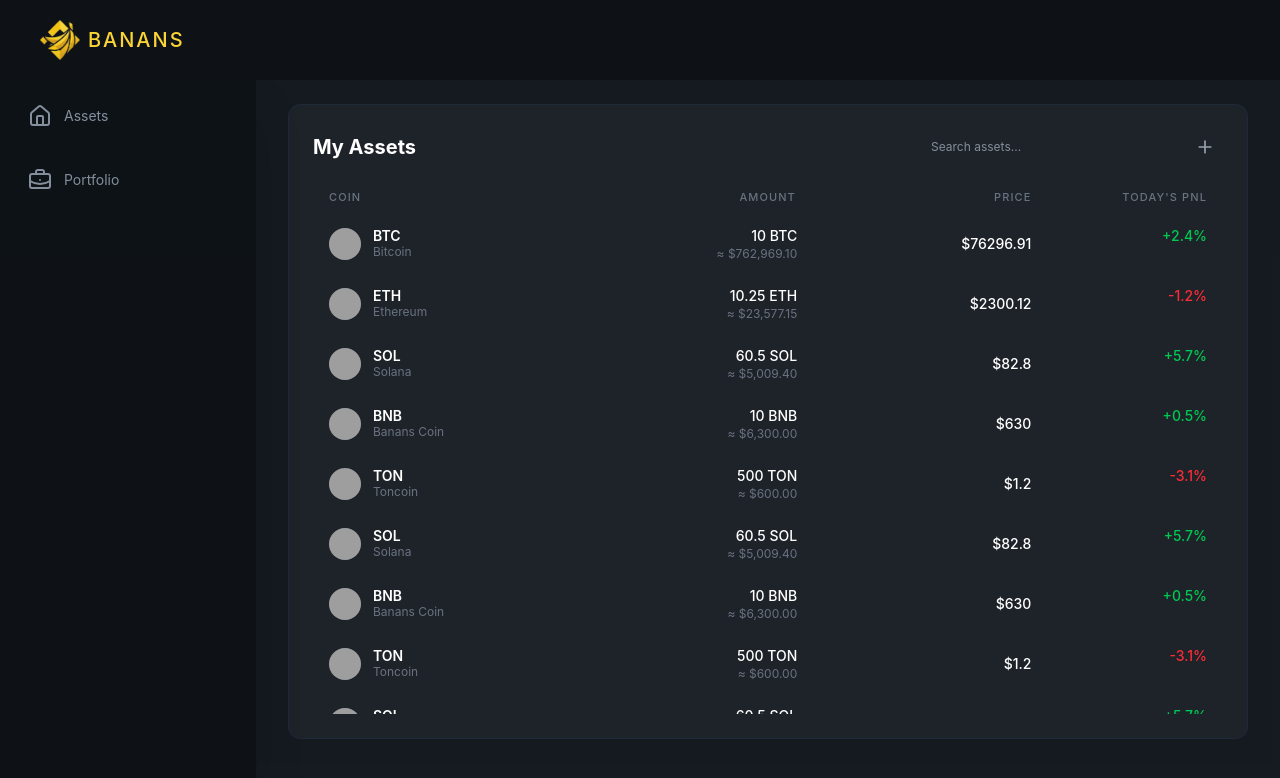
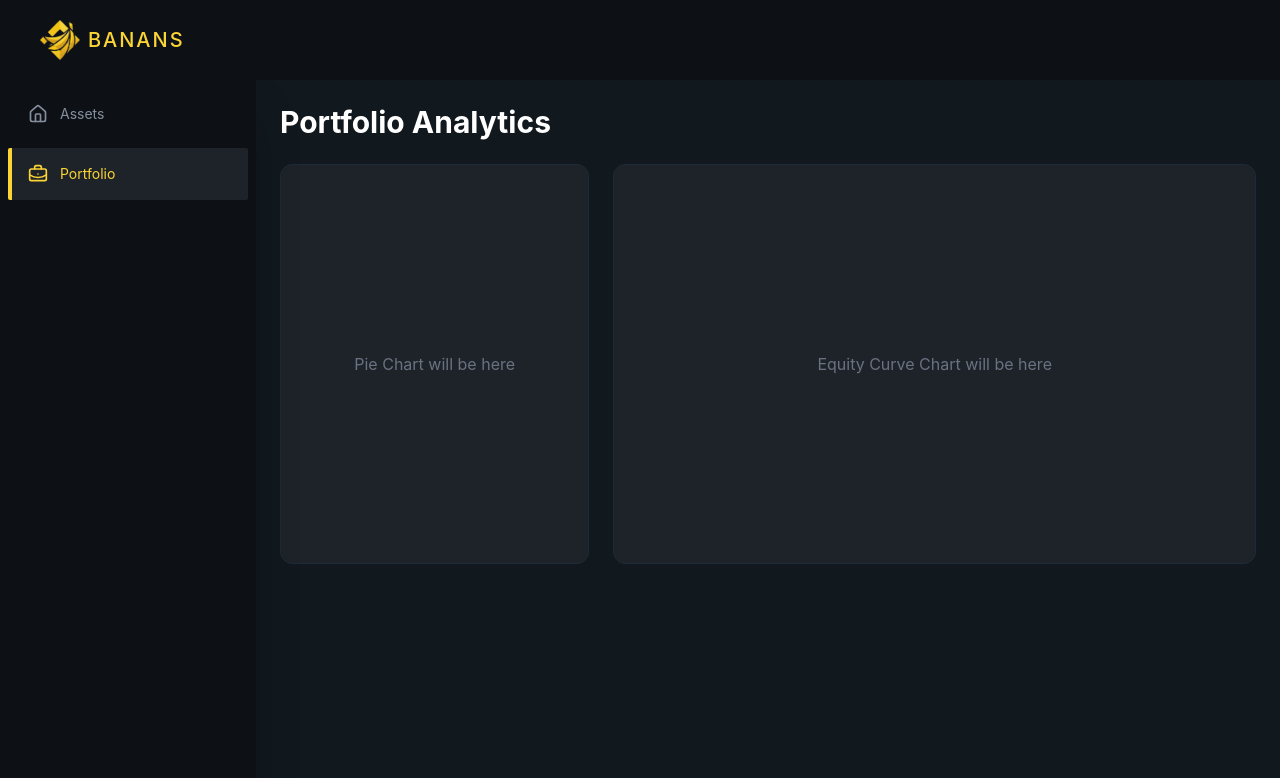
Before and after one commit to holydynamited/crypto-finances-dashboard, a React (Vite) app in the folder crypto-currency-tracker/: page /portfolio in a window 1280 px wide. Shown: the top 778 px of the page. Built offline with nearby package versions, Linux system fonts and the light colour scheme; grey boxes are pictures that could not be loaded.

Commit message:
feat: add react-router-dom and implement portfolio navigation unify layouts into MainLayout

```diff
--- a/crypto-currency-tracker/src/App.tsx
+++ b/crypto-currency-tracker/src/App.tsx
@@ -1,26 +1,26 @@
-import Layout from './layouts/Layout';
-import DashboardLayout from './layouts/DashboardLayout';
+import { BrowserRouter, Routes, Route } from 'react-router-dom';
+import MainLayout from './layouts/MainLayout';
 import AssetsList from './components/assets-list/AssetsList';
-import './App.css'
-
-function App() {
-
-
-  return (
-
-      <Layout>
+import Portfolio from './components/Portfolio';
 
 
 
-        <DashboardLayout>
+function App() {
+  return (
+    <BrowserRouter>
 
-        <AssetsList/>
+      < MainLayout>
+        <Routes>
 
-        </DashboardLayout>
+          <Route path="/assets" element={<AssetsList />} />
 
 
-      </Layout>
+          <Route path="/portfolio" element={<Portfolio />} />
+        </Routes>
+      </ MainLayout>
+
+    </BrowserRouter>
   );
 }
 
-export default App
+export default App;
--- /dev/null
+++ b/crypto-currency-tracker/src/components/Portfolio.tsx
@@ -0,0 +1,26 @@
+import React from 'react'
+
+const Portfolio = () => {
+  return (
+    <div className="py-6">
+      <h1 className="text-3xl font-bold text-white mb-6">Portfolio Analytics</h1>
+
+
+      <div className="grid grid-cols-1 lg:grid-cols-3 gap-6">
+
+
+        <div className="bg-[#1e2329] p-6 rounded-xl border border-gray-800 h-[400px] flex items-center justify-center">
+          <p className="text-gray-500">Pie Chart will be here</p>
+        </div>
+
+
+        <div className="lg:col-span-2 bg-[#1e2329] p-6 rounded-xl border border-gray-800 h-[400px] flex items-center justify-center">
+          <p className="text-gray-500">Equity Curve Chart will be here</p>
+        </div>
+
+      </div>
+    </div>
+  )
+}
+
+export default Portfolio
--- a/crypto-currency-tracker/src/components/sidebar/SidebarItem.tsx
+++ b/crypto-currency-tracker/src/components/sidebar/SidebarItem.tsx
@@ -1,37 +1,37 @@
 import React from 'react'
-
+import { NavLink } from 'react-router-dom' // Импортируем NavLink
 import type { SidebarItems } from '../../data/data'
 
 type Props = {
-  item : SidebarItems
+  item: SidebarItems
 }
 
+const SidebarItem: React.FC<Props> = ({ item }: Props) => {
+  const Icon = item.icon;
 
 
-
-
-const SidebarItem:React.FC<Props> = ({item }:Props) => {
-  const Icon = item.icon;
+  const baseStyles = `
+    flex gap-3 items-center text-sm p-4 w-full
+    transition-all duration-300 cursor-pointer
+    border-l-4
+    rounded-xs
+  `;
 
   return (
-
-
-               <div className='
-               flex gap-3
-               items-center
-               text-[#848E9C]
-               hover:text-[#FCD535]
-               text-sm
-               p-4 w-full rounded
-               hover:bg-[#1E2329]
-               border-l-4 border-transparent
-               hover:border-l-[#FCD535]
-               cursor-pointer
-               transition-colors duration-300
-               '>{<Icon/>}
-                <span>{item.label}</span>
-               </div>
-  )
+    <NavLink
+      to={item.path || '/'}
+      className={({ isActive }) =>
+        `${baseStyles} ${
+          isActive
+            ? 'text-[#FCD535] bg-[#1E2329]  border-l-[#FCD535]'
+            : 'text-[#848E9C] border-transparent hover:text-[#FCD535] hover:bg-[#1E2329]'
+        }`
+      }
+    >
+      <Icon size={20} />
+      <span>{item.label}</span>
+    </NavLink>
+  );
 }
 
 export default SidebarItem
--- a/crypto-currency-tracker/src/layouts/DashboardLayout.tsx
+++ /dev/null
@@ -1,40 +0,0 @@
-import React from 'react'
-import TopBar from '../components/TopBar'
-import Sidebar from '../components/sidebar/Sidebar';
-import type { ReactNode } from 'react'
-
-
-type Props = {
-
-children : ReactNode ;
-}
-
-
-const DashboardLayout = ({children}:Props) => {
-  return (
-
-    <div className="h-screen w-screen flex flex-col bg-[#11181eb0] overflow-hidden">
-      <div className="relative z-30 overflow-hidden">
-        <TopBar/>
-      </div>
-
-
-
-         <div className='flex-1 flex flex-row overflow-hidden gap-8 mr-8'>
-
-            <aside className="relative z-20 shadow-2xl overflow-hidden">
-          <Sidebar/>
-        </aside>
-         <main className='flex-1   '>
-                {children}
-            </main>
-
-
-        </div>
-
-
-    </div>
-  )
-}
-
-export default DashboardLayout
--- a/crypto-currency-tracker/src/layouts/Layout.tsx
+++ /dev/null
@@ -1,19 +0,0 @@
-import React from 'react'
-import type { ReactNode } from 'react'
-
-type Props = {
-children : ReactNode;
-
-}
-
-const Layout = ({children}:Props) => {
-  return (
-  <div className=' min-h-screen bg-[#1d2228]'>
-    <div className=' max-w-6xl  p-0 '>
-      {children}
-    </div>
-    </div>
-  )
-}
-
-export default Layout
--- /dev/null
+++ b/crypto-currency-tracker/src/layouts/MainLayout.tsx
@@ -0,0 +1,43 @@
+import React from 'react'
+import TopBar from '../components/TopBar'
+import Sidebar from '../components/sidebar/Sidebar';
+import type { ReactNode } from 'react'
+
+
+type Props = {
+
+children : ReactNode ;
+}
+
+
+const MainLayout = ({children}:Props) => {
+  return (
+<div className="h-screen w-full flex flex-col bg-[#11181e] overflow-hidden">
+
+
+      <div className="relative z-30">
+        <TopBar/>
+      </div>
+
+
+      <div className='flex-1 flex flex-row overflow-hidden'>
+
+
+        <aside className="relative z-20 shadow-2xl flex-shrink-0">
+          <Sidebar/>
+        </aside>
+
+
+        <main className='flex-1 overflow-y-auto px-6 custom-scrollbar'>
+
+          <div className="max-w-[1400px] mx-auto">
+            {children}
+          </div>
+        </main>
+
+      </div>
+    </div>
+  )
+}
+
+export default MainLayout
```
